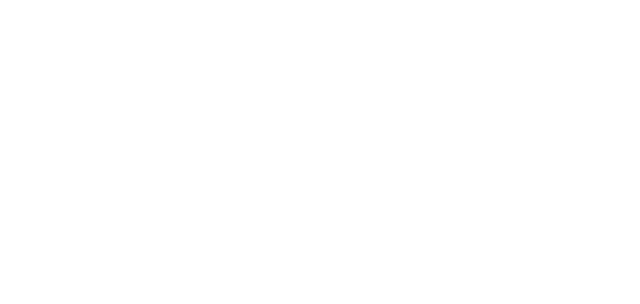
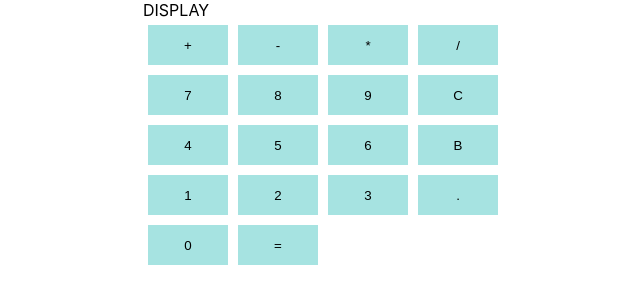
Before and after one commit to bartoszbialoglowicz/calc, a React (Create React App) app: page / in a window 1280 px wide. Shown: the top 304 px of the page, without its empty margins (297-937 px from the left). Built offline with nearby package versions, Linux system fonts and the light colour scheme.

Commit message:
Created basic template.

```diff
--- a/src/App.js
+++ b/src/App.js
@@ -1,6 +1,12 @@
+import Calculator from './components/Calculator/Calculator';
+import Card from './components/UI/Card';
+
 function App() {
   return (
     <div className="App">
+      <Card>
+        <Calculator />
+      </Card>
     </div>
   );
 }
--- /dev/null
+++ b/src/components/Calculator/Calculator.js
@@ -0,0 +1,44 @@
+import Button from '../UI/Button';
+import classes from './Calculator.module.css';
+
+const Calculator = () => {
+    return (
+        <div className={classes.calculator}>
+            <div className={classes.display}>
+                DISPLAY
+            </div>
+            <div className={classes.inputs}>
+                <div>
+                    <Button value="+"/>
+                    <Button value="-"/>
+                    <Button value="*"/>
+                    <Button value="/"/>
+                </div>
+                <div>
+                    <Button value="7"/>
+                    <Button value="8"/>
+                    <Button value="9"/>
+                    <Button value="C"/>
+                </div>
+                <div>
+                    <Button value="4"/>
+                    <Button value="5"/>
+                    <Button value="6"/>
+                    <Button value="B"/>
+                </div>
+                <div>
+                    <Button value="1"/>
+                    <Button value="2"/>
+                    <Button value="3"/>
+                    <Button value="."/>
+                </div>
+                <div>
+                    <Button value="0"/>
+                    <Button value="="/>
+                </div>
+            </div>
+        </div>
+    )
+};
+
+export default Calculator;
--- /dev/null
+++ b/src/components/Calculator/Calculator.module.css
@@ -0,0 +1,12 @@
+.calculator {
+    width: 400px;
+    height: 600px;
+}
+.inputs {
+    display: flex;
+    flex-wrap: wrap;
+}
+
+.display {
+    width: 100%;
+}
--- /dev/null
+++ b/src/components/UI/Button.js
@@ -0,0 +1,7 @@
+import classes from './Button.module.css';
+
+const Button = props => {
+    return <input type="button" value={props.value} className={classes.button}/>
+};
+
+export default Button;
--- /dev/null
+++ b/src/components/UI/Button.module.css
@@ -0,0 +1,12 @@
+.button {
+    width: 80px;
+    height: 40px;
+    margin: 5px;
+    border: none;
+    background-color: #a6e3e1;
+    transition: .1s;
+}
+
+.button:hover {
+    background-color: #84c1c0;
+}
--- /dev/null
+++ b/src/components/UI/Card.js
@@ -0,0 +1,11 @@
+import classes from './Card.module.css';
+
+const Card = props => {
+    return (
+        <div className={classes.card}>
+            {props.children}
+        </div>
+    )
+};
+
+export default Card;
--- /dev/null
+++ b/src/components/UI/Card.module.css
@@ -0,0 +1,4 @@
+.card {
+    border-radius: 20px;
+    display: flex;
+}
--- a/src/index.css
+++ b/src/index.css
@@ -7,7 +7,12 @@
   -moz-osx-font-smoothing: grayscale;
 }
 
-code {
-  font-family: source-code-pro, Menlo, Monaco, Consolas, 'Courier New',
-    monospace;
+* {
+  box-sizing: border-box;
 }
+
+.App {
+  display: flex;
+  justify-content: center;
+  align-content: center;
+}
```
